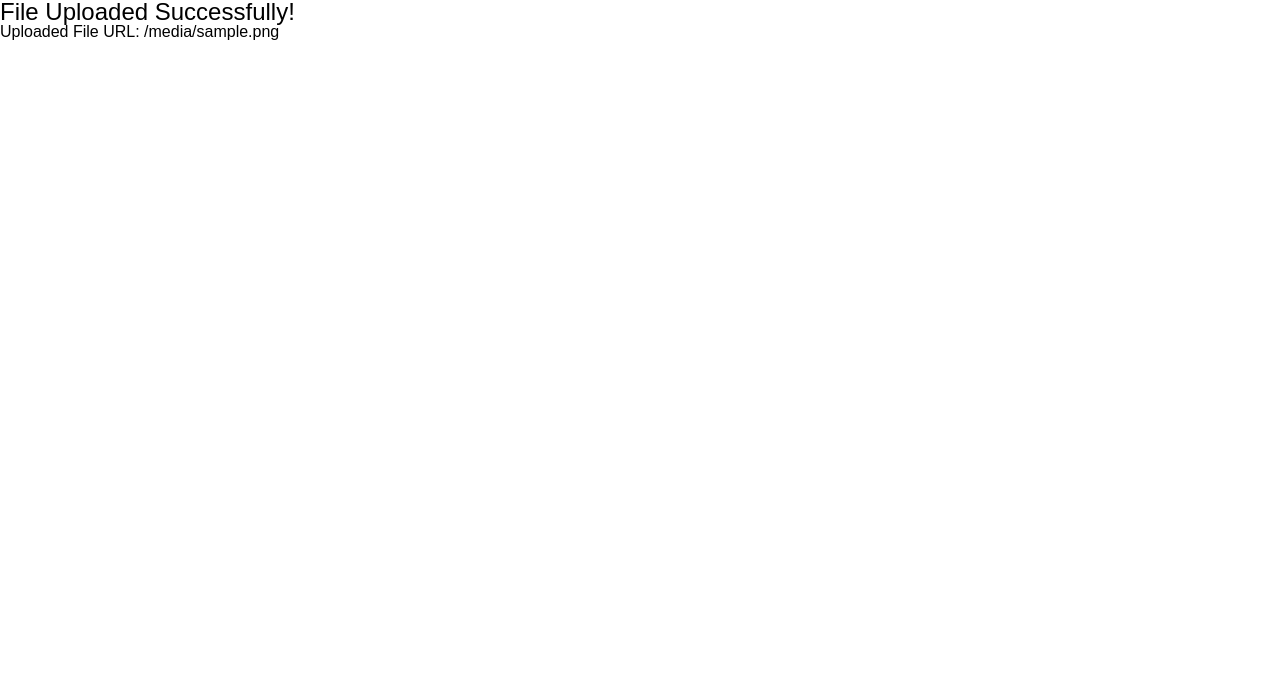
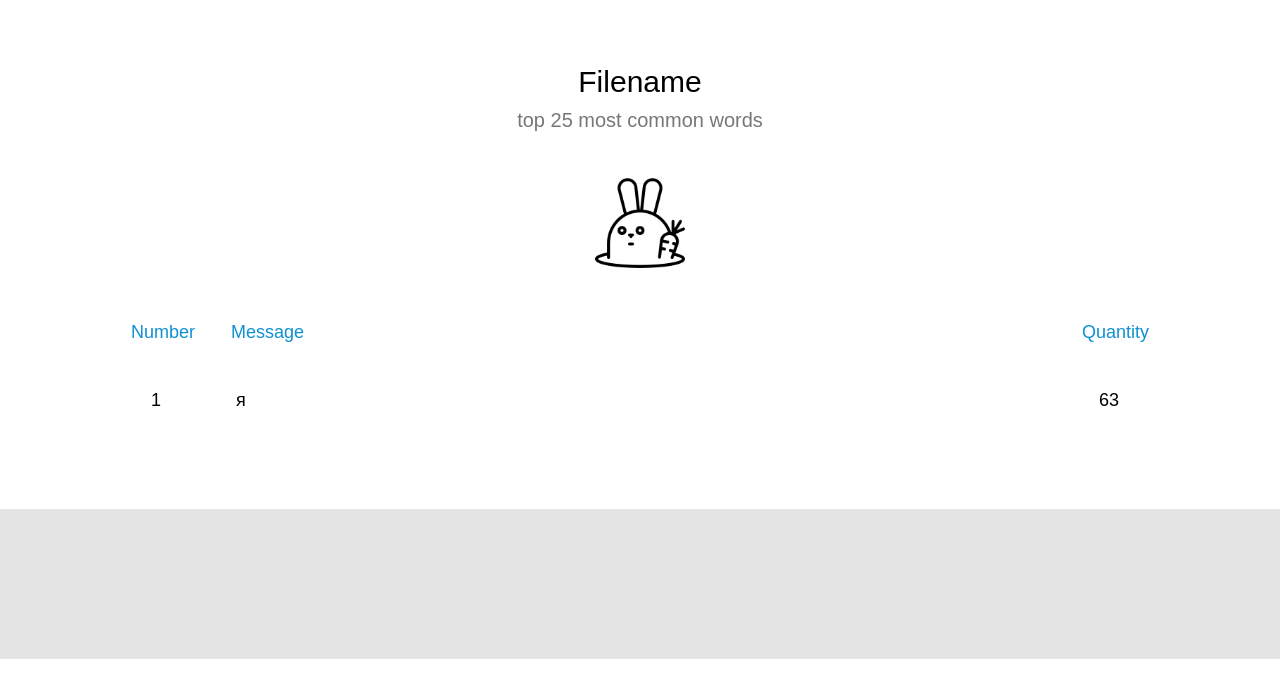
Before and after one commit to daz9e/TgStat, a Django app: template webstat/templates/test.html in a window 1280 px wide. Shown: the top 698 px of the page. Run offline with Django 4.2, Linux system fonts and the light colour scheme; the template is opened without the code that fills it: most values are stand-ins (such as "Sample title", 1, 10 or a date in 2020); some web fonts are replaced.

Commit message:
добавлен стиль последней страницы и норм  картинка

```diff
--- a/webstat/static/js/upload.js
+++ b/webstat/static/js/upload.js
@@ -75,7 +75,7 @@ export function upload(selektor, options = {}) {
 				preview.insertAdjacentHTML('afterbegin', `
 					<div class="preview-image">
 					<div class="preview-remove" data-name="${file.name}">&times;</div>
-						<img src="./static/img/1.jpg" alt="${file.name}" />
+						<img src="./static/img/2.jpg" alt="${file.name}" />
 							<div class="preview-info">
 								<div class="preview-info-name">Name: ${file.name}</div>
 								<div class="preview-info-size">Size: ${formatBytes(file.size)}</div>
--- a/webstat/static/scss/css/style.css
+++ b/webstat/static/scss/css/style.css
@@ -500,6 +500,56 @@ HTML CSSResult Skip Results Iframe EDIT ON .custom-btn {
   box-shadow: 0 4px 15px 0 rgba(72, 83, 97, 0.75);
 }
 
+.header {
+  background: rgb(255, 255, 255);
+  grid-area: header;
+  padding: 15px;
+  margin: 0 0 20px 0;
+}
+.header .header__list {
+  display: grid;
+  grid-auto-flow: column;
+  grid-template: 1fr/minmax(auto, 100px) minmax(auto, 1100px) 1fr;
+  justify-items: start;
+}
+.header .header__list .header__link {
+  color: inherit;
+  text-decoration: none;
+  color: #0F91D2;
+  font-size: 18px;
+}
+
+.spisok {
+  background: rgb(255, 255, 255);
+  grid-area: header;
+  color: black;
+  padding: 15px;
+}
+.spisok .count {
+  margin: 0 0 15px 20px;
+}
+.spisok .kol {
+  margin: 0 0 15px 50px;
+}
+.spisok .message {
+  margin: 0 0 15px 5px;
+}
+.spisok .spisok__list {
+  display: grid;
+  grid-auto-flow: column;
+  grid-template: 1fr/minmax(auto, 100px) minmax(auto, 1100px) minmax(auto, 100px);
+  justify-items: start;
+}
+.spisok .spisok__list .spisok__link {
+  font-size: 18px;
+}
+
+body::first-child {
+  height: 100%;
+  display: flex;
+  flex-direction: column;
+}
+
 @font-face {
   font-family: "Helvetica"; /* Гарнитура шрифта */
   src: url("../fonts/helvetica_regular.otf") format("truetype"); /* Путь к файлу со шрифтом */
@@ -530,8 +580,8 @@ body {
 .wrapper {
   display: flex;
   flex-direction: column;
-  min-height: 100%;
   background-color: #fff;
+  padding: 0 0 70px 0;
 }
 .wrapper .wrapper__text {
   text-align: center;
@@ -589,28 +639,3 @@ body {
   font-size: 20px;
   background-color: #fff;
 }
-
-.gray {
-  display: flex;
-  flex-direction: column;
-  justify-content: center;
-  align-items: center;
-}
-
-.gray__button {
-  display: block;
-  min-width: 1000px;
-  height: 70px;
-  background-color: #fff;
-  border-radius: 10px;
-  padding: 12px;
-  margin: 0 auto;
-  box-shadow: 0px 2px 1px 0px rgba(0, 0, 0, 0.1607843137);
-  font-size: 20px;
-}
-.gray__button:hover {
-  color: #0F91D2;
-}
-.gray__button:active {
-  background-color: rgba(231, 229, 229, 0.1);
-}
--- a/webstat/static/scss/style.scss
+++ b/webstat/static/scss/style.scss
@@ -4,6 +4,7 @@
 @import "previewstyle.scss";
 @import "formstyle.scss";
 @import "costmnbtn.scss";
+@import "teststyle.scss";
 
 $blue: #0F91D2;
 $grey: #777777;
@@ -36,8 +37,8 @@ body{
 .wrapper{
 	display: flex;
 	flex-direction: column;
-	min-height: 100%;
 	background-color: #fff;
+	padding: 0 0 70px 0;
 	.wrapper__text{
 		text-align: center;
 		margin: 70px 0px 40px 0;
@@ -95,30 +96,25 @@ body{
 	height: 100px;
 	border-radius: 10px;
 	font-size: 20px;
-//	background-image: linear-gradient(to right, #364a61, #4279b5, #54a3d8, #7663b9);
-//  box-shadow: 0 4px 15px 0 rgba(72, 83, 97, 0.75);
+
 background-color: #fff;
 }
 .gray {
-	display: flex;
-	flex-direction: column;
-	justify-content: center;
-	align-items: center;
 }
-.gray__button {
-	display: block;
-	min-width: 1000px;
-	height: 70px;
-	background-color: #fff;
-	border-radius: 10px;
-	padding:12px;
-	margin: 0 auto;
-	box-shadow: 0px 2px 1px 0px #00000029;
-	font-size: 20px;
-	&:hover {
-		color: $blue;
-	}
-	&:active {
-		background-color: rgba(231, 229, 229, 0.1);
-}
-}
+//.gray__button {
+//	display: block;
+//	min-width: 1000px;
+//	height: 70px;
+//	background-color: #fff;
+//	border-radius: 10px;
+//	padding:12px;
+//	margin: 0 auto;
+//	box-shadow: 0px 2px 1px 0px #00000029;
+//	font-size: 20px;
+//	&:hover {
+//		color: $blue;
+//	}
+//	&:active {
+//		background-color: rgba(231, 229, 229, 0.1);
+//}
+//}
--- /dev/null
+++ b/webstat/static/scss/teststyle.scss
@@ -0,0 +1,54 @@
+$blue: #0F91D2;
+$grey: #777777;
+.header {
+	background:rgb(255, 255, 255) ;
+	grid-area: header;
+	padding: 15px;
+	margin: 0 0 20px 0;
+		.header__list {
+			display: grid;
+			grid-auto-flow: column;
+			grid-template: 1fr /  minmax(auto, 100px) minmax(auto, 1100px) 1fr;
+			justify-items: start;
+
+			.header__link {
+				color: inherit;
+				text-decoration: none;
+				color: $blue;
+				font-size: 18px;
+			}
+		}
+	}
+
+	.spisok {
+		background:rgb(255, 255, 255) ;
+		grid-area: header;
+		color: black;
+		padding: 15px;
+			.count {
+				margin: 0 0 15px 20px;
+			}
+			.kol {
+				margin: 0 0 15px 50px;
+			}
+			.message {
+				margin: 0 0 15px 5px;
+			}
+			.spisok__list {
+				display: grid;
+				grid-auto-flow: column;
+				grid-template: 1fr /  minmax(auto, 100px) minmax(auto, 1100px) minmax(auto, 100px);
+				justify-items: start;
+				.spisok__link {
+					font-size: 18px;
+
+				}
+			}
+		}
+body {
+	//display: flex;
+	//flex-direction: column;
+	//&:first-child {
+	//	height: 100%;
+	//}
+}
--- a/webstat/templates/test.html
+++ b/webstat/templates/test.html
@@ -5,6 +5,44 @@
 {% endblock %}
 
 {% block content %}
-    <h2>File Uploaded Successfully!</h2>
-    <p>Uploaded File URL: {{ uploaded_file_url }}</p>
+    <!--<h2>File Uploaded Successfully!</h2>
+    <p>Uploaded File URL: {{ uploaded_file_url }}</p>-->
+<div class="wrapper _container">
+    <div class="wrapper__text">
+        <h1 class="wrapper__title title">Filename</h1>
+        <h2 class="wrapper__subtitle subtitle"> top 25 most common words</h2>
+    </div>
+    <div class="wrapper__icon">
+        <img src="../static/img/bunny.png" alt="" class="wrapper__icon-img">
+    </div>
+    <header class="header">
+        <ul class="header__list">
+            <li>
+                <div class="header__link">Number</div>
+            </li>
+            <li>
+                <div class="header__link">Message</div>
+            </li>
+            <li>
+                <div class="header__link">Quantity</div>
+            </li>
+        </ul>
+    </header>
+    <header class="spisok">
+        <ul class="spisok__list">
+            <li>
+                <div class="spisok__link count">1</div>
+            </li>
+            <li>
+                <div class="spisok__link message">я</div>
+            </li>
+            <li>
+                <div class="spisok__link kol">63</div>
+            </li>
+        </ul>
+    </header>
+</div>
+
+<div class="gray">
+</div>
 {% endblock %}
```
Also changed, not shown: webstat/static/scss/css/nullstyle.css (deleted, +0 -70 lines), webstat/static/scss/css/teststyle.css (added, +43 -0 lines), webstat/templates/funcs.html (+4 -6 lines), webstat/templates/upload.html (+0 -10 lines), webstat/static/img/1.jpg (deleted), webstat/static/img/2.jpg (added).
